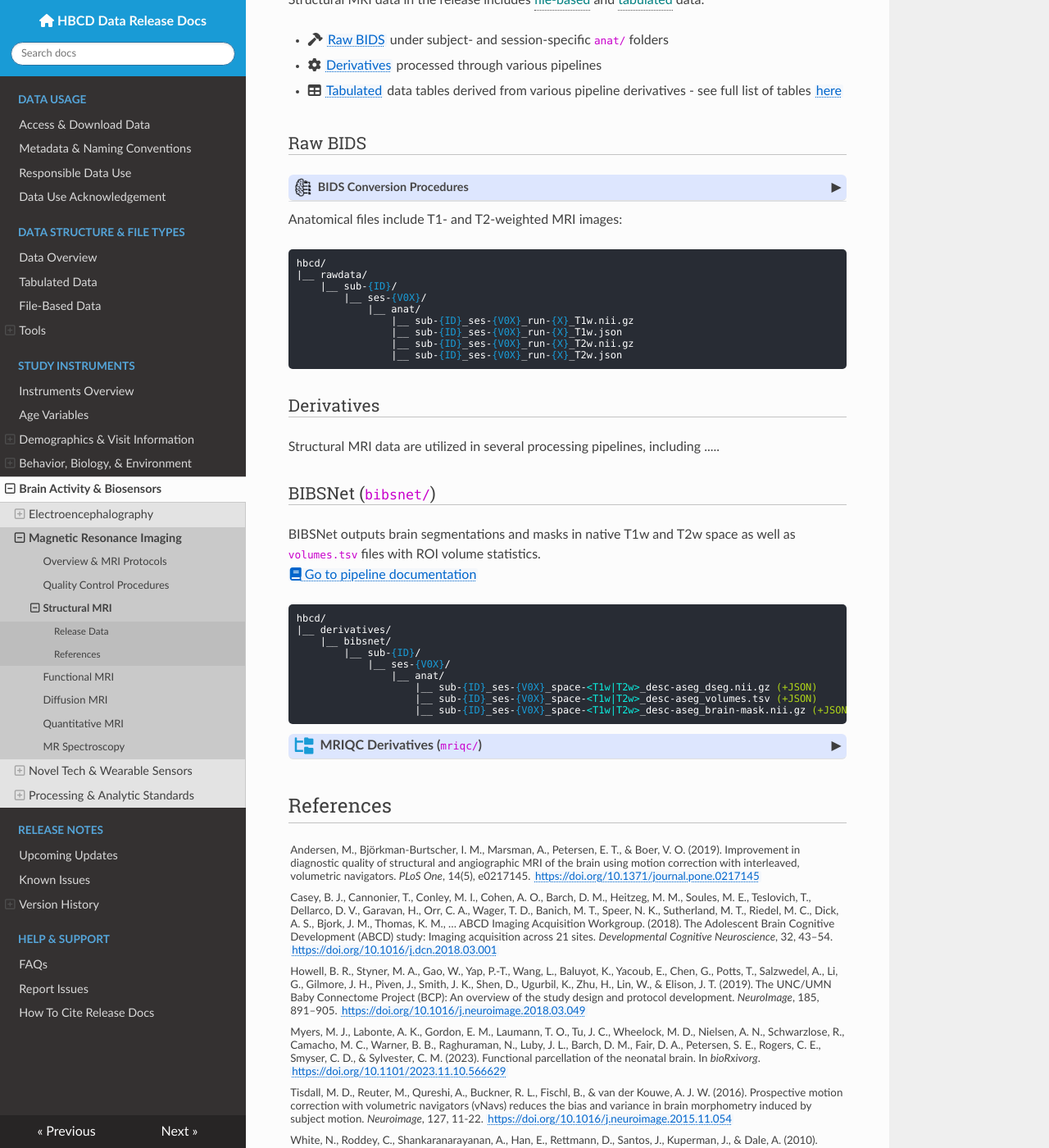
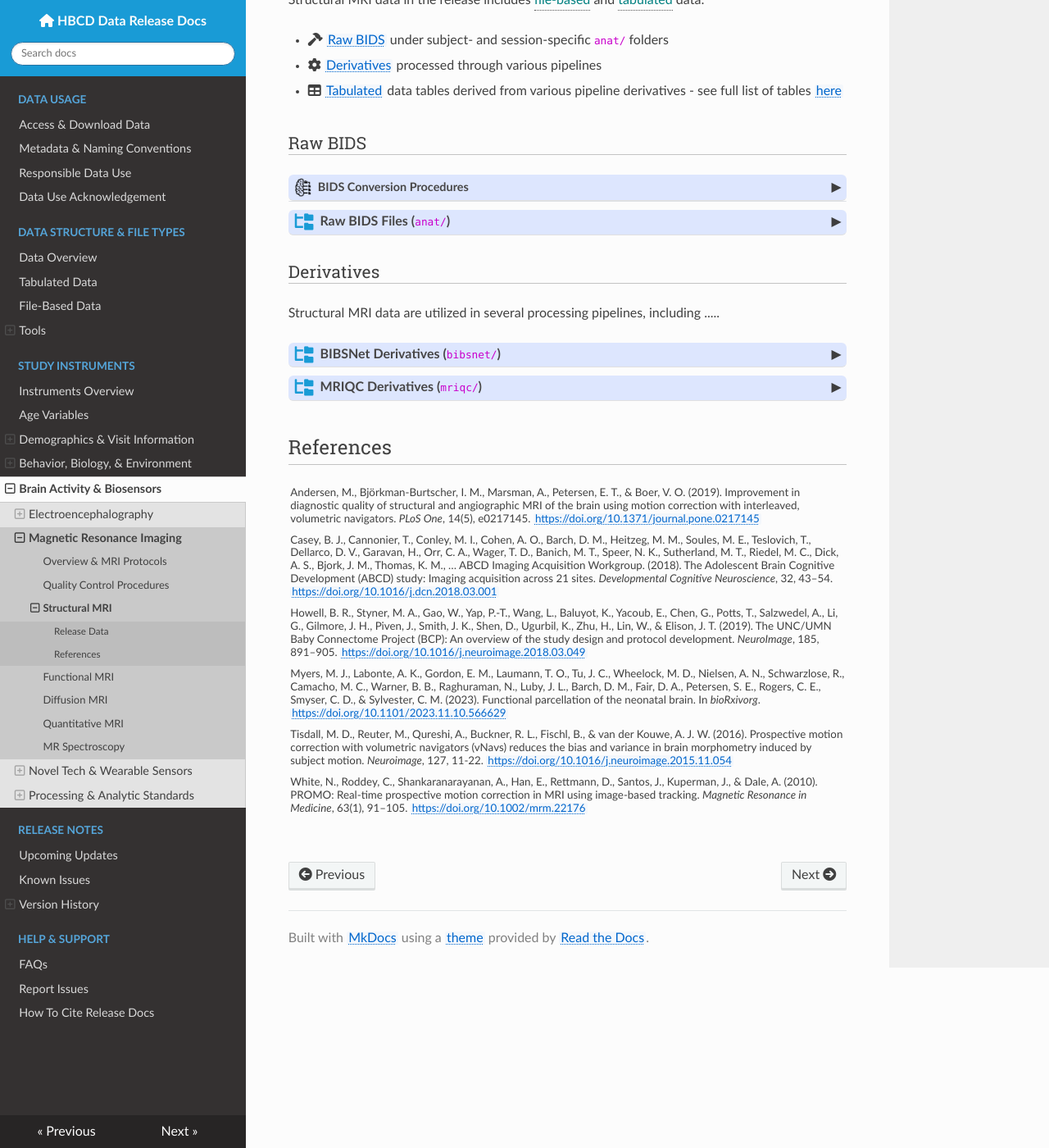
Before and after one commit to nbdc-datahub/hbcd-docs, an MkDocs documentation site: the page built from docs/instruments/mri/smri.md, in a window 1280 px wide and 1400 px high, scrolled down 892 px. Shown: the whole window at 82% size. Built offline with MkDocs 1.6.1, drawn with Linux system fonts in a browser that asks for light colours; nearby versions of some CDN libraries.

Commit message:
move file tree visuals to expandable sections

```diff
--- a/docs/instruments/mri/smri.md
+++ b/docs/instruments/mri/smri.md
@@ -42,8 +42,18 @@ Structural MRI data in the release includes <span class="tooltip">file-based<spa
 In some cases, <code>dcm2niix</code> conversion led to missing or incorrectly configured NIfTI/JSON metadata. To address these issues, the headers for the file types listed below were hard-coded after conversion. These hard-coded values are also documented in the <code>HardCodedValues</code> field of the corresponding JSON sidecar file. For both Philips and GE, the <code>RepetitionTime</code> field for T1w images was hardcoded to ensure consistency across vendors.
 </div>
 
-Anatomical files include T1- and T2-weighted MRI images:
-
+<div id="rawbids" class="table-banner" onclick="toggleCollapse(this)">
+  <span class="emoji"><i class="fa fa-folder-tree"></i></span>
+  <span class="text-with-link">
+<span class="text">Raw BIDS Files (<code>anat/</code>)</span>
+  <a class="anchor-link" href="#rawbids" title="Copy link">
+  <i class="fa-solid fa-link"></i>
+  </a>
+  </span>
+  <span class="arrow">▸</span>
+</div>
+<div class="table-collapsible-content">
+<p>Anatomical files include T1- and T2-weighted MRI images:</p>
 <pre class="folder-tree">
 hbcd/
 |__ rawdata/
@@ -55,15 +65,24 @@ hbcd/
                 |__ sub-<span class="label">{ID}</span>_ses-<span class="label">{V0X}</span>_run-<span class="label">{X}</span>_T2w.nii.gz
                 |__ sub-<span class="label">{ID}</span>_ses-<span class="label">{V0X}</span>_run-<span class="label">{X}</span>_T2w.json
 </pre>
+</div>
 
 ### Derivatives
 
 Structural MRI data are utilized in several processing pipelines, including .....
 
-### BIBSNet (`bibsnet/`)
-BIBSNet outputs brain segmentations and masks in native T1w and T2w space as well as `volumes.tsv` files with ROI volume statistics.
-[<i class="fa-solid fa-book"></i> Go to pipeline documentation](https://bibsnet.readthedocs.io/en/latest/)
-
+<div id="bibsnet" class="table-banner" onclick="toggleCollapse(this)">
+  <span class="emoji"><i class="fa fa-folder-tree"></i></span>
+  <span class="text-with-link">
+<span class="text">BIBSNet Derivatives (<code>bibsnet/</code>)</span>
+  <a class="anchor-link" href="#bibsnet" title="Copy link">
+  <i class="fa-solid fa-link"></i>
+  </a>
+  </span>
+  <span class="arrow">▸</span>
+</div>
+<div class="table-collapsible-content">
+<p>BIBSNet outputs brain segmentations and masks in native T1w and T2w space as well as <code>volumes.tsv</code> files with ROI volume statistics.<br><a href="https://bibsnet.readthedocs.io/en/latest/"><i class="fa-solid fa-book"></i> Go to pipeline documentation</a></p>
 <pre class="folder-tree">
 hbcd/
 |__ derivatives/
@@ -75,6 +94,7 @@ hbcd/
                     |__ sub-<span class="label">{ID}</span>_ses-<span class="label">{V0X}</span>_space-<span class="placeholder">&lt;T1w|T2w&gt;</span>_desc-aseg_volumes.tsv <span class="hashtag">(+JSON)</span>
                     |__ sub-<span class="label">{ID}</span>_ses-<span class="label">{V0X}</span>_space-<span class="placeholder">&lt;T1w|T2w&gt;</span>_desc-aseg_brain-mask.nii.gz <span class="hashtag">(+JSON)</span>
 </pre>
+</div>
 
 <div id="mriqc" class="table-banner" onclick="toggleCollapse(this)">
   <span class="emoji"><i class="fa fa-folder-tree"></i></span>
```
Also changed, not shown: docs/instruments/mri/fmri.md (+13 -2 lines).
